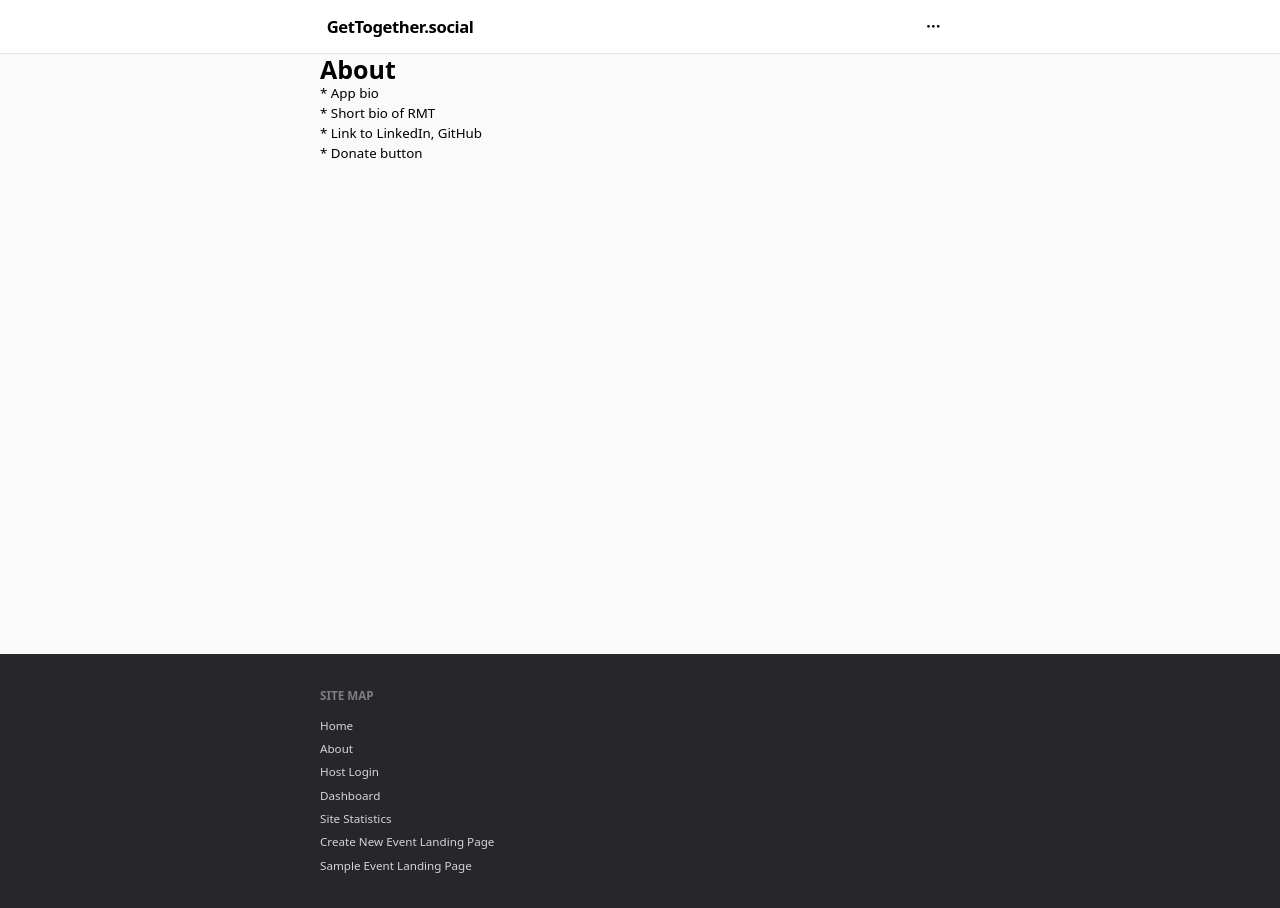
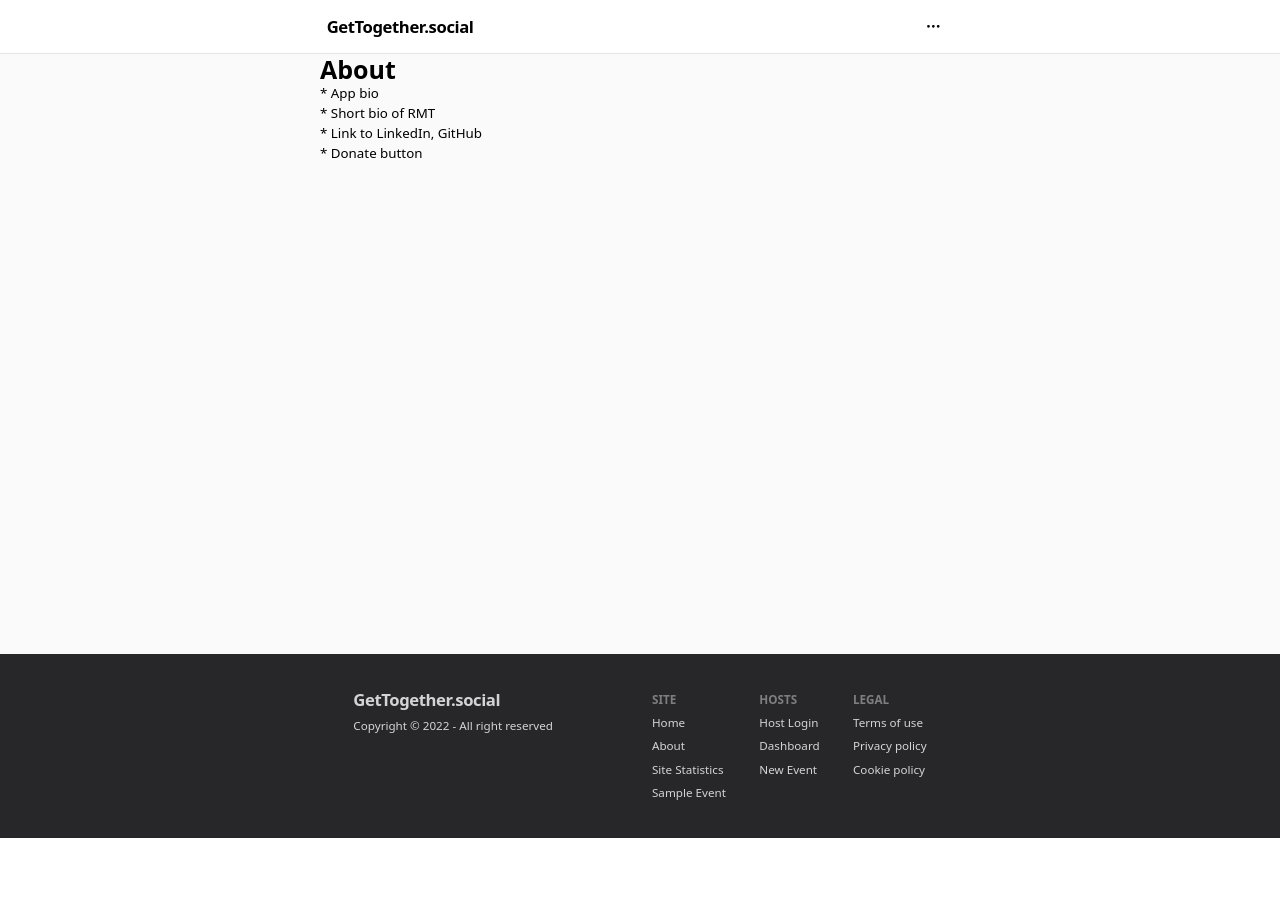
Before and after one commit to RyanTippsTX/get-together-social, a Next.js app: page /about in a window 1280 px wide. After the commit the page ends 838 px from the top, so only its background shows below. Built offline with nearby package versions, Linux system fonts and the light colour scheme; no server answers; a web font is replaced by a local one.

Commit message:
style footer

```diff
--- /dev/null
+++ b/components/Footer.tsx
@@ -0,0 +1,69 @@
+import Link from 'next/link';
+import { Brand } from './Brand';
+
+// list paths you want to show up in the Site Map in the site-wide footer
+// currently, some paths included in SiteMap for dev convience only
+const sitePaths = new Map<string, string>([
+  ['/', 'Home'],
+  ['/about', 'About'],
+  ['/stats', 'Site Statistics'],
+  ['/1234567/Dunder-Mifflin-Christmas-Party', 'Sample Event'], // omit in production
+]);
+const hostPaths = new Map<string, string>([
+  ['/login', 'Host Login'],
+  ['/dashboard', 'Dashboard'],
+  ['/new', 'New Event'], // omit in productin
+]);
+const legalPaths = new Map<string, string>([
+  ['/legal/terms', 'Terms of use'],
+  ['/legal/privacy', 'Privacy policy'],
+  ['/legal/cookies', 'Cookie policy'],
+]);
+
+const Links = ({ routes }: { routes: Map<string, string> }) => {
+  const navElements: React.ReactElement[] = [];
+  routes.forEach((title, path) => {
+    navElements.push(
+      <div key={path}>
+        <Link href={path}>
+          <a className="link link-hover">{title}</a>
+        </Link>
+      </div>
+    );
+  });
+  return <>{navElements}</>;
+};
+
+const company = (
+  <div className="place-items-center sm:place-items-start">
+    <Brand />
+    <p>Copyright © 2022 - All right reserved</p>
+  </div>
+);
+
+export function Footer() {
+  return (
+    <div className="bg-dark text-zinc-300">
+      <div className="container mx-auto">
+        <div className=" flex flex-col-reverse gap-10 p-10 sm:flex-row  ">
+          <div className="footer place-items-center sm:place-items-start ">{company}</div>
+
+          <div className=" grid grid-flow-col place-content-evenly gap-10 text-sm leading-7 sm:place-content-center">
+            <div className="min-w-max">
+              <span className="footer-title">Site</span>
+              <Links routes={sitePaths} />
+            </div>
+            <div className="min-w-max">
+              <span className="footer-title">Hosts</span>
+              <Links routes={hostPaths} />
+            </div>
+            <div className="min-w-max">
+              <span className="footer-title">Legal</span>
+              <Links routes={legalPaths} />
+            </div>
+          </div>
+        </div>
+      </div>
+    </div>
+  );
+}
--- a/components/SiteMap.tsx
+++ /dev/null
@@ -1,41 +0,0 @@
-import Link from 'next/link';
-
-// list paths you want to show up in the Site Map in the site-wide footer
-// currently, some paths included in SiteMap for dev convience only
-const pagePaths = new Map<string, string>([
-  ['/', 'Home'],
-  ['/about', 'About'],
-  ['/login', 'Host Login'],
-  ['/dashboard', 'Dashboard'],
-  ['/stats', 'Site Statistics'],
-  ['/new', 'Create New Event Landing Page'], // omit in productin
-  ['/1234567/Dunder-Mifflin-Christmas-Party', 'Sample Event Landing Page'], // omit in production
-]);
-
-const navElements: React.ReactElement[] = [];
-pagePaths.forEach((title, path) => {
-  navElements.push(
-    <div key={path}>
-      <Link href={path}>
-        <a className="link link-hover">{title}</a>
-      </Link>
-    </div>
-  );
-});
-
-export function SiteMap() {
-  return (
-    <div className="footer bg-dark p-10 text-zinc-300">
-      <div className="container mx-auto">
-        <span className="footer-title">Site Map</span>
-        {navElements}
-      </div>
-      {/* <div>
-        <span className="footer-title">Legal</span>
-        <a className="link link-hover">Terms of use</a>
-        <a className="link link-hover">Privacy policy</a>
-        <a className="link link-hover">Cookie policy</a>
-      </div> */}
-    </div>
-  );
-}
--- a/components/layout.tsx
+++ b/components/layout.tsx
@@ -1,5 +1,5 @@
 import Head from 'next/head';
-import { SiteMap } from './SiteMap';
+import { Footer } from './Footer';
 import { Navbar } from './Navbar';
 
 export const siteTitle = 'GetTogether.social';
@@ -37,7 +37,7 @@ export default function Layout({
         <div className="container mx-auto">{children}</div>
       </main>
       <footer>
-        <SiteMap />
+        <Footer />
       </footer>
     </>
   );
```
